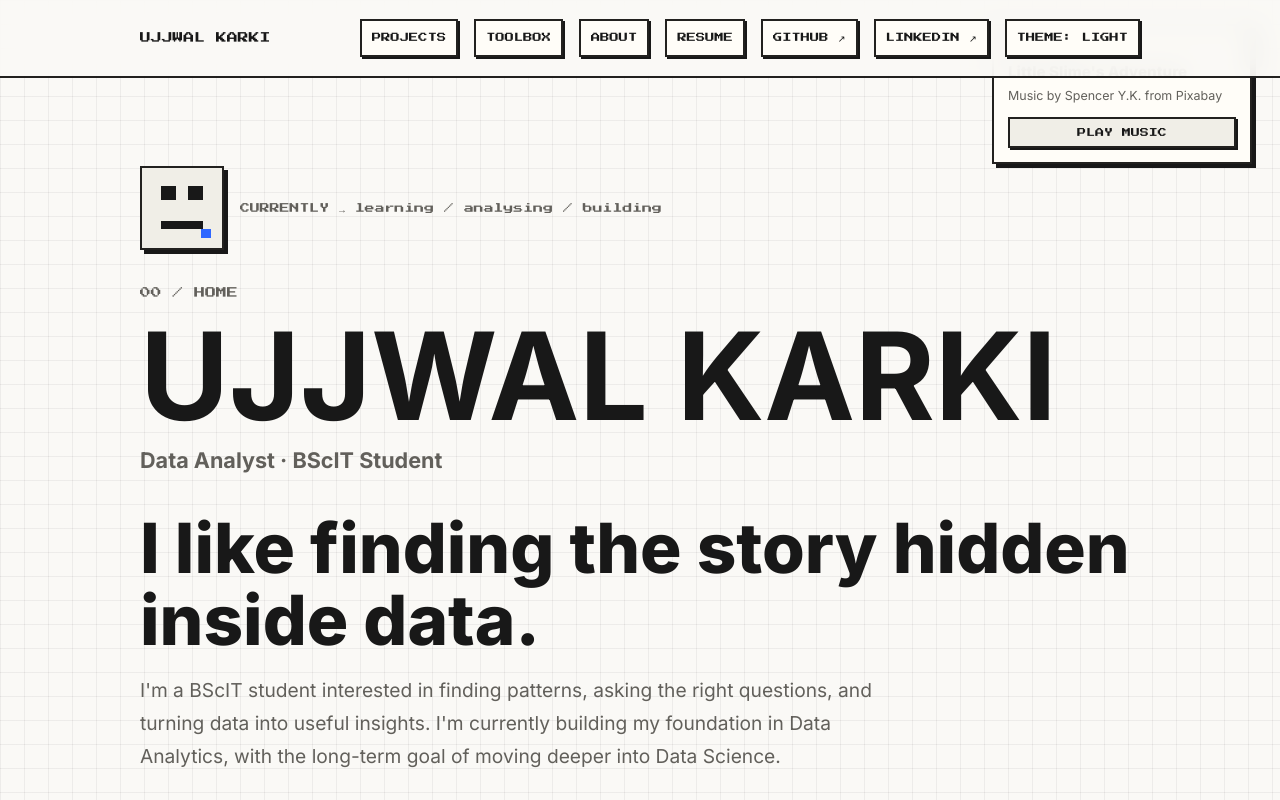
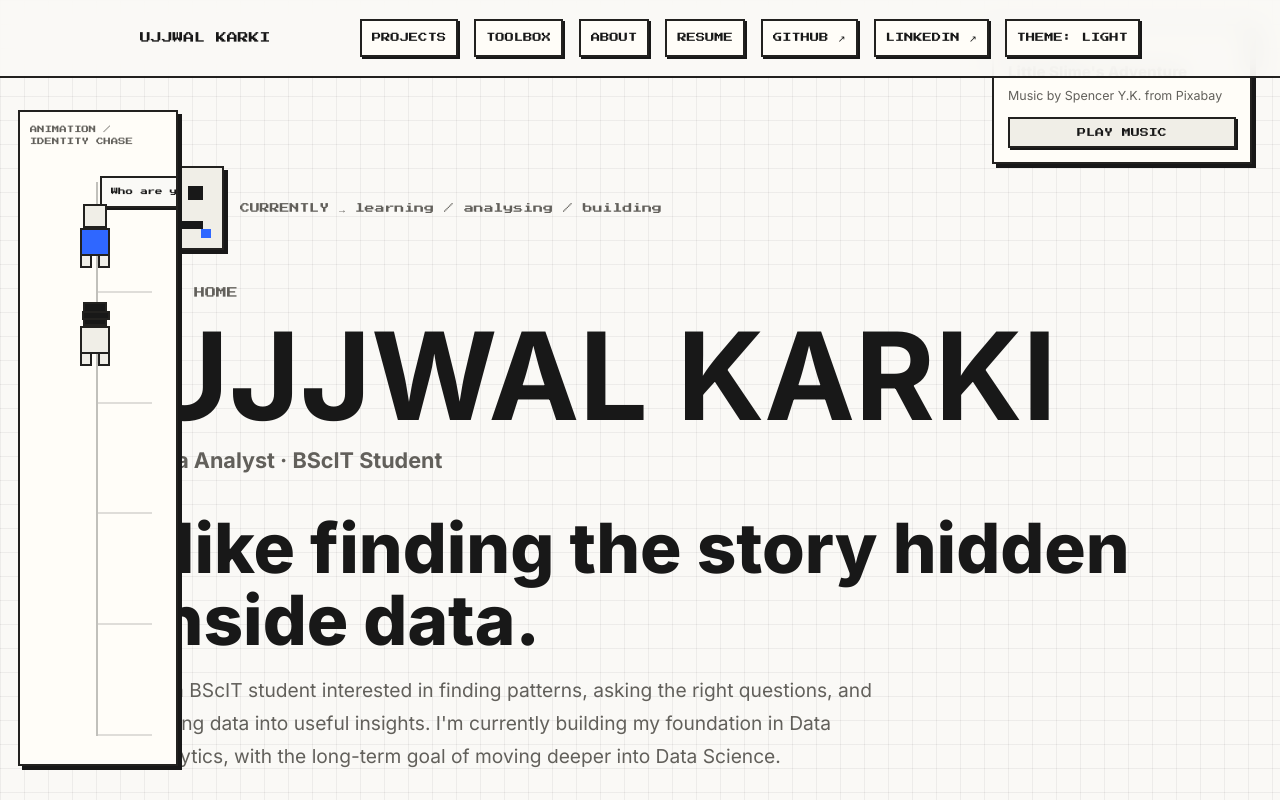
Before and after one commit to UjjwalKarkeyy/Portfolio, a React (Vite) app: page / in a window 1280 px wide. Shown: the top 800 px of the page. Built offline with nearby package versions, Linux system fonts and the light colour scheme.

Commit message:
Updated the animation.
  Now it:

  - Runs vertically on the left side of the homepage.
  - Advances based on scroll position instead of a timer.
  - Stays visible only on the home page.
  - Uses the left empty space on desktop.
  - Hides on smaller screens so it does not crowd the content.

```diff
--- a/src/App.jsx
+++ b/src/App.jsx
@@ -8,6 +8,7 @@ import Footer from "./components/Footer.jsx";
 import ProjectDetailPage from "./components/ProjectDetailPage.jsx";
 import ProjectsListPage from "./components/ProjectsListPage.jsx";
 import MusicPlayer from "./components/MusicPlayer.jsx";
+import IdentityChase from "./components/IdentityChase.jsx";
 
 export default function App() {
   const [location, setLocation] = useState({
@@ -65,6 +66,7 @@ export default function App() {
   let content = (
     <main className="home-page">
       <Hero />
+      <IdentityChase />
       <Projects />
       <Toolbox />
       <About />
--- /dev/null
+++ b/src/components/IdentityChase.jsx
@@ -0,0 +1,103 @@
+import { useEffect, useState } from "react";
+
+const frames = [
+  {
+    className: "scene-frame--intro",
+    normalLine: "Who are you?",
+    hiddenLine: ""
+  },
+  {
+    className: "scene-frame--answer",
+    normalLine: "",
+    hiddenLine: "The only one who can help you!"
+  },
+  {
+    className: "scene-frame--run-one",
+    normalLine: "Tell me who you are?!",
+    hiddenLine: ""
+  },
+  {
+    className: "scene-frame--run-two",
+    normalLine: "Pls, i need someone to help me!",
+    hiddenLine: ""
+  },
+  {
+    className: "scene-frame--catch",
+    normalLine: "*shocked*",
+    hiddenLine: "I am YOU!"
+  }
+];
+
+export default function IdentityChase() {
+  const [frameIndex, setFrameIndex] = useState(0);
+
+  useEffect(() => {
+    const prefersReducedMotion = window.matchMedia(
+      "(prefers-reduced-motion: reduce)"
+    ).matches;
+
+    if (prefersReducedMotion) return;
+
+    function updateFrame() {
+      const maxScroll =
+        document.documentElement.scrollHeight - window.innerHeight;
+      const progress = maxScroll > 0 ? window.scrollY / maxScroll : 0;
+      const nextFrame = Math.min(
+        frames.length - 1,
+        Math.floor(progress * frames.length)
+      );
+
+      setFrameIndex(nextFrame);
+    }
+
+    updateFrame();
+    window.addEventListener("scroll", updateFrame, { passive: true });
+    window.addEventListener("resize", updateFrame);
+
+    return () => {
+      window.removeEventListener("scroll", updateFrame);
+      window.removeEventListener("resize", updateFrame);
+    };
+  }, []);
+
+  const frame = frames[frameIndex];
+
+  return (
+    <aside className="identity-chase" aria-label="Identity chase animation">
+      <div className={`identity-chase__stage ${frame.className}`}>
+        <div className="identity-chase__track" aria-hidden="true">
+          <span />
+          <span />
+          <span />
+          <span />
+          <span />
+        </div>
+
+        <div className="scene-character scene-character--normal">
+          {frame.normalLine ? (
+            <div className="scene-bubble scene-bubble--normal">{frame.normalLine}</div>
+          ) : null}
+          <div className="pixel-person pixel-person--normal">
+            <span className="pixel-person__head" />
+            <span className="pixel-person__body" />
+            <span className="pixel-person__leg pixel-person__leg--one" />
+            <span className="pixel-person__leg pixel-person__leg--two" />
+          </div>
+        </div>
+
+        <div className="scene-character scene-character--hidden">
+          {frame.hiddenLine ? (
+            <div className="scene-bubble scene-bubble--hidden">{frame.hiddenLine}</div>
+          ) : null}
+          <div className="pixel-person pixel-person--hidden">
+            <span className="pixel-person__head" />
+            <span className="pixel-person__body" />
+            <span className="pixel-person__mask" />
+            <span className="pixel-person__leg pixel-person__leg--one" />
+            <span className="pixel-person__leg pixel-person__leg--two" />
+          </div>
+        </div>
+      </div>
+    </aside>
+  );
+}
--- a/src/styles/globals.css
+++ b/src/styles/globals.css
@@ -297,6 +297,177 @@ h3 {
 .hero__actions {
   flex-wrap: wrap;
   gap: 14px;
+}
+
+.identity-chase__stage {
+  position: fixed;
+  top: 110px;
+  bottom: 34px;
+  left: max(18px, calc((100vw - 1000px) / 2 - 190px));
+  z-index: 4;
+  width: 160px;
+  border: 2px solid var(--border);
+  background: var(--surface);
+  box-shadow: 4px 4px 0 var(--shadow);
+  overflow: hidden;
+}
+
+.identity-chase__stage::before {
+  content: "ANIMATION / IDENTITY CHASE";
+  position: absolute;
+  top: 12px;
+  left: 10px;
+  right: 10px;
+  color: var(--muted);
+  font-family: "Press Start 2P", ui-monospace, monospace;
+  font-size: 0.46rem;
+  line-height: 1.6;
+  z-index: 2;
+}
+
+.identity-chase__track {
+  position: absolute;
+  top: 70px;
+  right: 50%;
+  bottom: 28px;
+  left: auto;
+  display: grid;
+  grid-template-rows: repeat(5, 1fr);
+  width: 0;
+  border-left: 2px solid color-mix(in srgb, var(--border) 28%, transparent);
+}
+
+.identity-chase__track span {
+  min-width: 54px;
+  border-bottom: 2px solid color-mix(in srgb, var(--border) 14%, transparent);
+}
+
+.scene-character {
+  position: absolute;
+  left: 52px;
+  width: 56px;
+  transition: top 420ms steps(4), transform 420ms steps(4);
+}
+
+.scene-character--normal {
+  top: 92px;
+}
+
+.scene-character--hidden {
+  top: 190px;
+}
+
+.scene-frame--answer .scene-character--hidden {
+  transform: translateX(6px);
+}
+
+.scene-frame--run-one .scene-character--normal {
+  top: 160px;
+}
+
+.scene-frame--run-one .scene-character--hidden {
+  top: 285px;
+}
+
+.scene-frame--run-two .scene-character--normal {
+  top: 285px;
+}
+
+.scene-frame--run-two .scene-character--hidden {
+  top: 365px;
+}
+
+.scene-frame--catch .scene-character--normal {
+  top: 420px;
+}
+
+.scene-frame--catch .scene-character--hidden {
+  top: 450px;
+}
+
+.scene-bubble {
+  position: absolute;
+  bottom: 58px;
+  min-width: 150px;
+  border: 2px solid var(--border);
+  background: var(--bg);
+  color: var(--text);
+  box-shadow: 2px 2px 0 var(--shadow);
+  padding: 8px 9px;
+  font-family: "Press Start 2P", ui-monospace, monospace;
+  font-size: 0.46rem;
+  line-height: 1.6;
+}
+
+.scene-bubble--normal {
+  left: 28px;
+}
+
+.scene-bubble--hidden {
+  right: 28px;
+}
+
+.pixel-person {
+  position: relative;
+  width: 42px;
+  height: 62px;
+  image-rendering: pixelated;
+}
+
+.pixel-person__head,
+.pixel-person__body,
+.pixel-person__mask,
+.pixel-person__leg {
+  position: absolute;
+  display: block;
+  border: 2px solid var(--border);
+}
+
+.pixel-person__head {
+  top: 0;
+  left: 11px;
+  width: 24px;
+  height: 24px;
+  background: var(--surface-strong);
+}
+
+.pixel-person__body {
+  top: 24px;
+  left: 8px;
+  width: 30px;
+  height: 28px;
+  background: var(--accent);
+}
+
+.pixel-person__mask {
+  top: 9px;
+  left: 10px;
+  width: 28px;
+  height: 9px;
+  background: var(--text);
+}
+
+.pixel-person__leg {
+  top: 50px;
+  width: 12px;
+  height: 14px;
+  background: var(--surface-strong);
+}
+
+.pixel-person__leg--one {
+  left: 8px;
+}
+
+.pixel-person__leg--two {
+  left: 26px;
+}
+
+.pixel-person--hidden .pixel-person__body {
+  background: var(--surface-strong);
+}
+
+.pixel-person--hidden .pixel-person__head {
+  background: var(--text);
 }
 
 .button {
@@ -894,6 +1065,10 @@ h3 {
     padding-block: 64px 80px;
   }
 
+  .identity-chase__stage {
+    display: none;
+  }
+
   .section-grid,
   .section-heading,
   .project-card__content,
```
